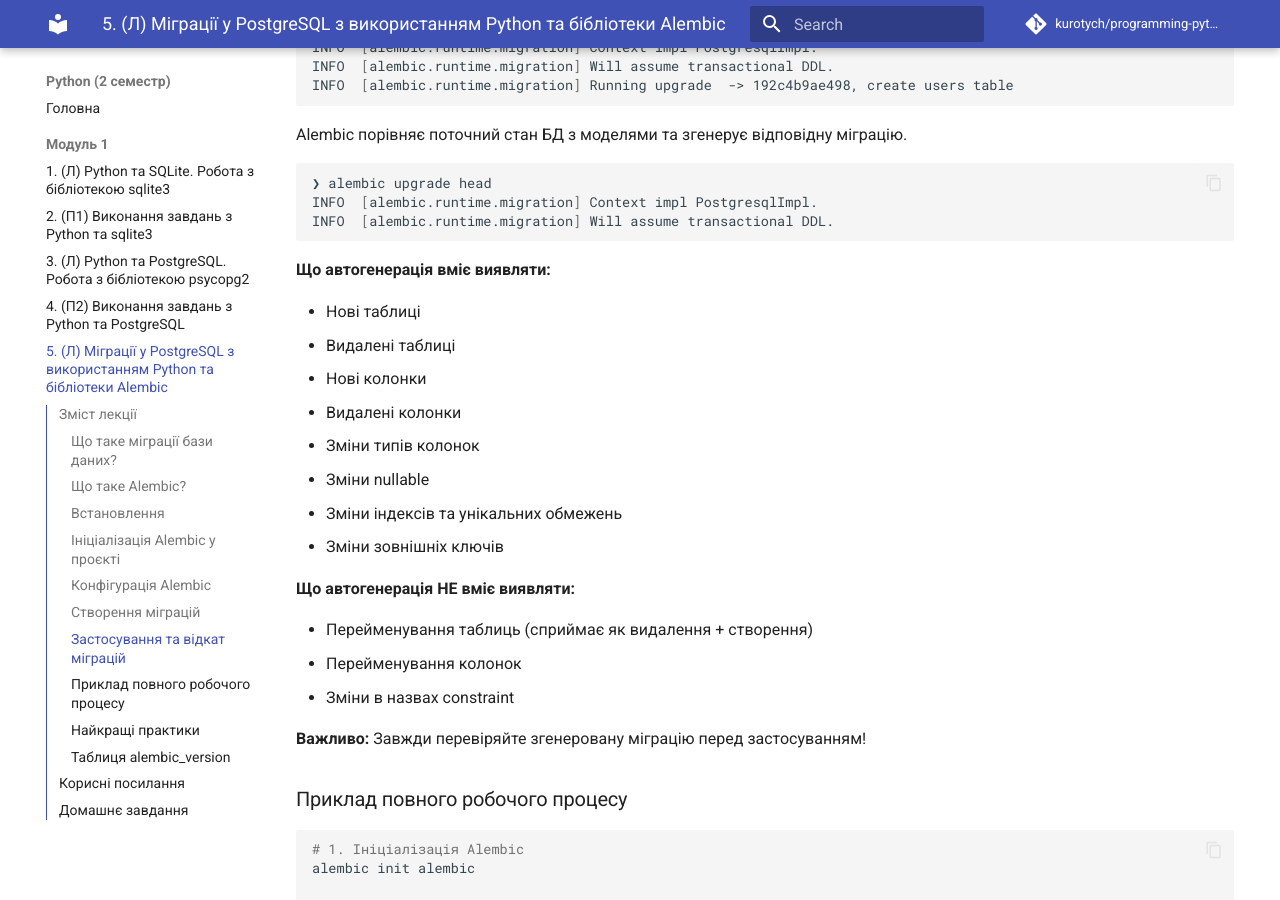
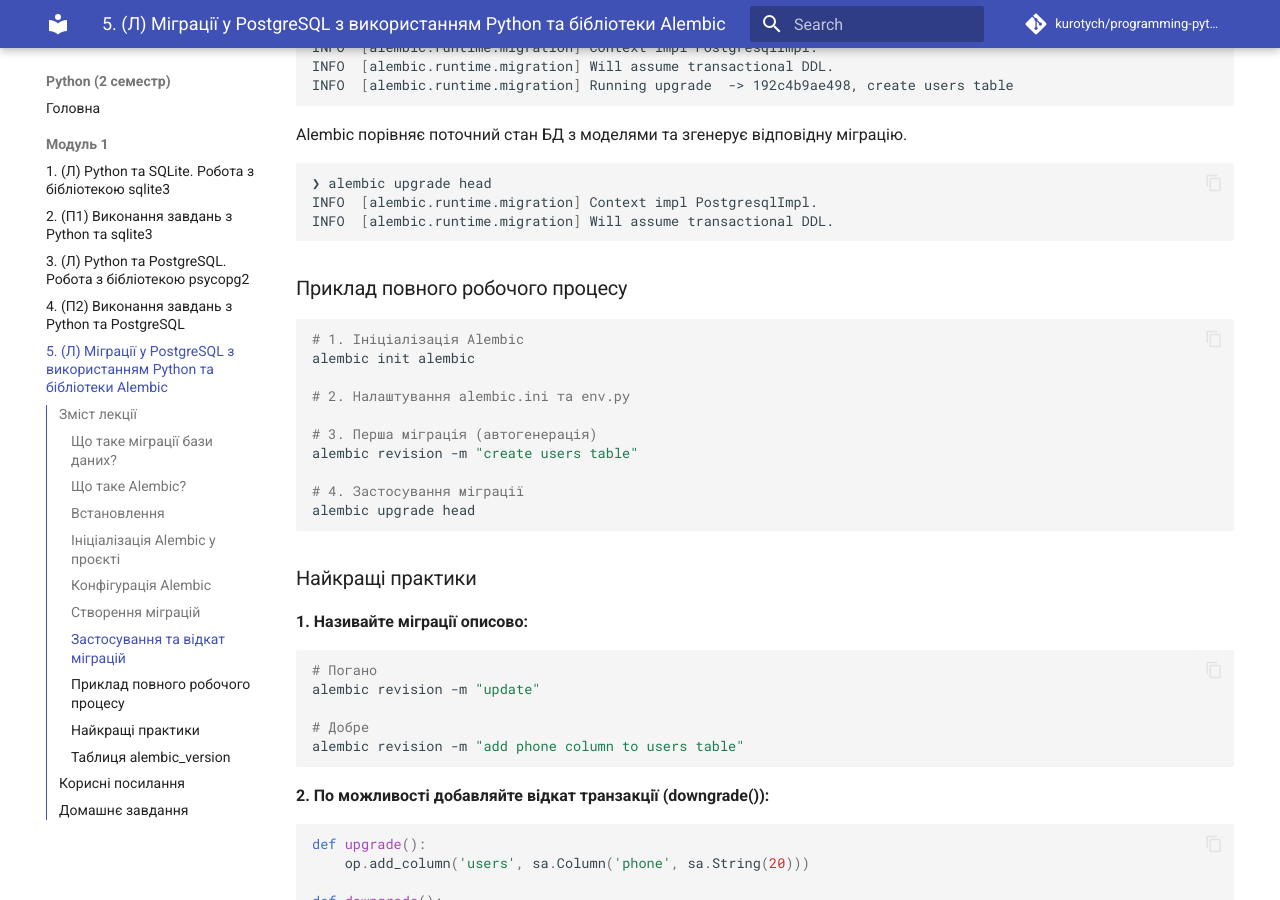
Before and after one commit to kurotych/programming-python-2sem, an MkDocs documentation site: the page built from docs/module1/05-alembic-lecture.md, in a window 1280 px wide and 900 px high, scrolled down 5490 px. Built offline with MkDocs 1.6.1 and Material for MkDocs 9.7.7, drawn with Linux system fonts in a browser that asks for light colours; comment, search, counter and statistics services are not loaded.

Commit message:
Delete about automigr

````diff
--- a/docs/module1/05-alembic-lecture.md
+++ b/docs/module1/05-alembic-lecture.md
@@ -277,25 +277,6 @@ INFO  [alembic.runtime.migration] Context impl PostgresqlImpl.
 INFO  [alembic.runtime.migration] Will assume transactional DDL.
 ```
 
-**Що автогенерація вміє виявляти:**
-
-- Нові таблиці
-- Видалені таблиці
-- Нові колонки
-- Видалені колонки
-- Зміни типів колонок
-- Зміни nullable
-- Зміни індексів та унікальних обмежень
-- Зміни зовнішніх ключів
-
-**Що автогенерація НЕ вміє виявляти:**
-
-- Перейменування таблиць (сприймає як видалення + створення)
-- Перейменування колонок
-- Зміни в назвах constraint
-
-**Важливо:** Завжди перевіряйте згенеровану міграцію перед застосуванням!
-
 ### Приклад повного робочого процесу
 
 ```bash
````
